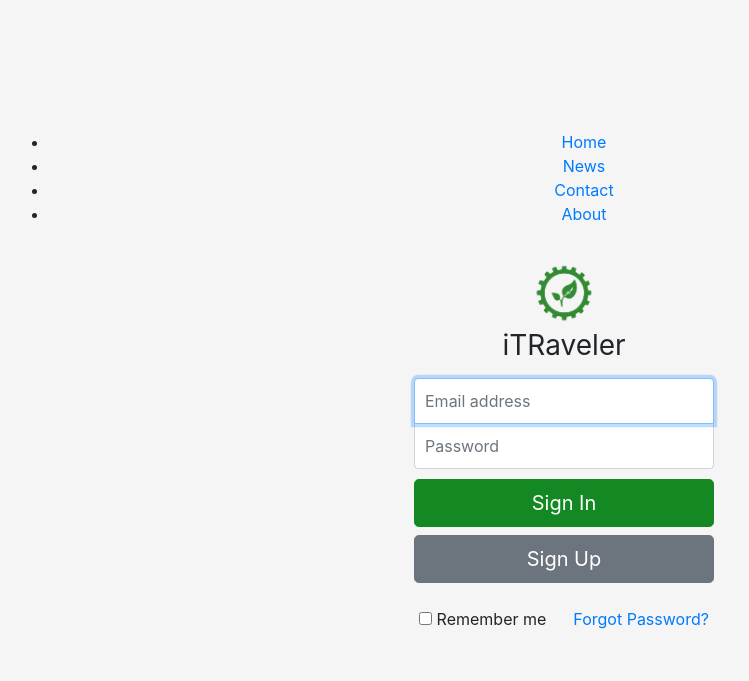
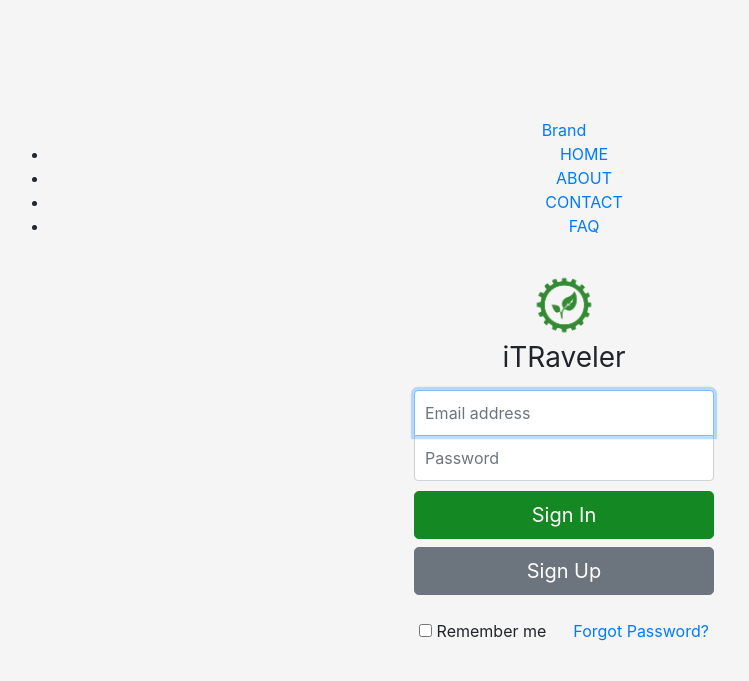
Before and after one commit to chiCKson/iTraveler-Web, a Django app: page / in a window 1280 px wide. Shown: the top 681 px of the page, without its empty margins (76-825 px from the left). Run offline with Django 3.2, Linux system fonts and the light colour scheme; some libraries are stand-ins or nearby versions.

Commit message:
Nav bar changes

```diff
--- a/templates/signIn.html
+++ b/templates/signIn.html
@@ -21,12 +21,21 @@
 
     <body class="text-center">
       <div class="container">
-          <ul>
-  <li><a href="default.asp">Home</a></li>
-  <li><a href="news.asp">News</a></li>
-  <li><a href="contact.asp">Contact</a></li>
-  <li><a href="about.asp">About</a></li>
-</ul>
+       <nav>
+    <a href="javascript:;" id="brand">Brand</a>
+    <ul id="menu">
+      <li><a href="javascript:;">HOME</a></li>
+      <li><a href="javascript:;">ABOUT</a></li>
+      <li><a href="javascript:;">CONTACT</a></li>
+      <li><a href="javascript:;">FAQ</a></li>
+    </ul>
+
+    <div id="hamburger">
+      <div class="line" id="one"></div>
+      <div class="line" id="two"></div>
+      <div class="line" id="three"></div>
+    </div>
+  </nav>
 
             <form class="form-signin" action="/postsign/" method="POST">
                     {% csrf_token %}
```
